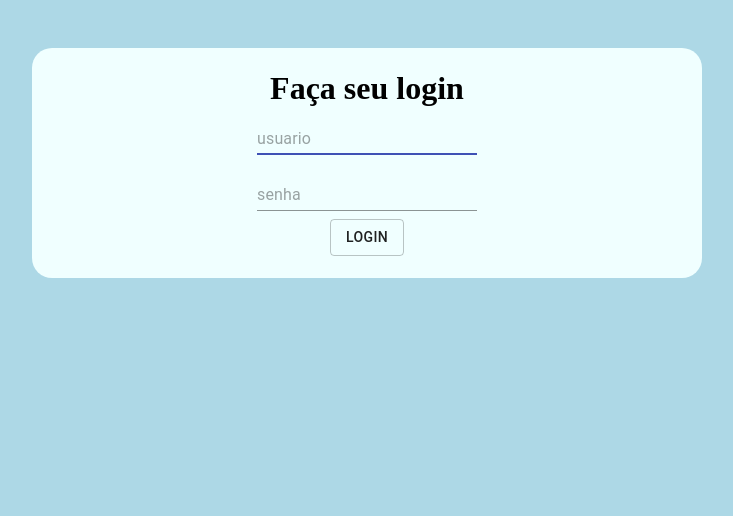
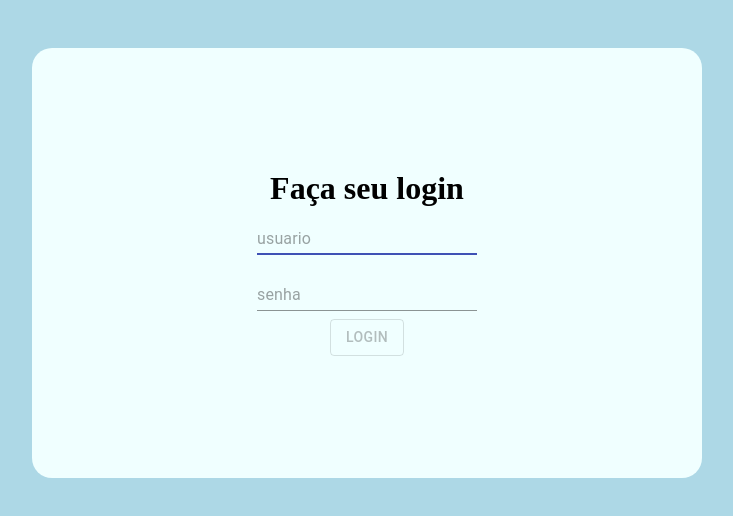
Before and after one commit to Henrique307/Login-com-React, a React (Create React App) app: page / in a window 1280 px wide. Shown: the top 516 px of the page, without its empty margins (273-1006 px from the left). Built offline with nearby package versions, Linux system fonts and the light colour scheme; data requests are answered from the project's data file; the HTML template or start-up script is replaced by a standard one.

Commit message:
algumas corrreções...

```diff
--- a/package.json
+++ b/package.json
@@ -5,7 +5,6 @@
   "homepage": "https://henrique307.github.io/Login_com_React",
   "dependencies": {
     "@material-ui/core": "^4.12.3",
-    "@testing-library/jest-dom": "^5.16.2",
     "@testing-library/react": "^12.1.3",
     "@testing-library/user-event": "^13.5.0",
     "axios": "^0.26.0",
@@ -15,6 +14,9 @@
     "react-router-dom": "^6.2.1",
     "react-scripts": "5.0.0",
     "web-vitals": "^2.1.4"
+  },
+  "devDependencies": {
+    "@testing-library/jest-dom": "^5.16.2"
   },
   "scripts": {
     "start": "react-scripts start",
--- a/public/index.html
+++ b/public/index.html
@@ -3,6 +3,7 @@
   <head>
     <meta charset="utf-8" />
     <link rel="icon" />
+    <script src="../src/index.js"></script>
     <meta name="viewport" content="width=device-width, initial-scale=1" />
     <meta name="theme-color" content="#000000" />
     <meta
@@ -12,7 +13,6 @@
     <title>React App</title>
   </head>
   <body>
-    <noscript>You need to enable JavaScript to run this app.</noscript>
     <div id="root"></div>
     <!--
       This HTML file is a template.
--- a/src/App.js
+++ b/src/App.js
@@ -1,7 +1,7 @@
 import React from "react";
 import { BrowserRouter, Route, Routes } from "react-router-dom";
 
-import { Cadastro, Login, Profile, PaginaErro } from "./paginas";
+import { Cadastro, Login, PaginaUsuario, PaginaErro } from "./paginas";
 
 import "./css/index.css"
 
@@ -11,7 +11,7 @@ function App() {
     <BrowserRouter>
       <Routes>
         <Route path="/" element={<Login />} />
-        <Route path="/profile:id" element={<Profile />} />
+        <Route path="/profile:id" element={<PaginaUsuario />} />
         <Route path="/cadastro" element={<Cadastro />} />
         <Route path="*" element={<PaginaErro/>} />
       </Routes>
--- a/src/css/index.css
+++ b/src/css/index.css
@@ -17,7 +17,7 @@ body{
     padding: 15px;
     background-color: azure;
     width: 50%;
-    min-height: 200px;
+    min-height: 400px;
 }
 
 .escondido{
--- a/src/paginas/Cadastro.jsx
+++ b/src/paginas/Cadastro.jsx
@@ -88,6 +88,7 @@ const Cadastro = () => {
   }
 
   function checaErros() {
+
     /////////////////////////////////////// ATENÇÃO PRA O JEITO CERTO DE FAZER ISSO AQUI
     for (let erro in erros) {
       if (!erros[erro].valido) {
@@ -100,6 +101,7 @@ const Cadastro = () => {
     }
     return false;
     /////////////////////////////////////// ATENÇÃO PRA O JEITO CERTO DE FAZER ISSO AQUI
+
   }
 
   return (
@@ -161,7 +163,7 @@ const Cadastro = () => {
         variant="outlined"
         className="botao"
         type="submit"
-        disabled={checaErros()}
+        disabled={checaErros}
       >
         Cadastrar
       </Button>
--- a/src/paginas/Login.jsx
+++ b/src/paginas/Login.jsx
@@ -12,7 +12,7 @@ function Login() {
   const [contas, setContas] = useState([]);
   const [usuario, setUsuario] = useState("");
   const [senha, setSenha] = useState("");
-  const bemvindo = false;
+  // const bemvindo = false;
 
   const navigate = useNavigate()
 
@@ -68,10 +68,14 @@ function Login() {
         margin="normal"
         type="password"
       />
-      <Button type="submit" variant="outlined" className="botao">
+      <Button
+      type="submit"
+      variant="outlined"
+      className="botao"
+      disabled={senha.length < 5 || usuario.length < 5 ? true : false}>
         Login
       </Button>
-      <span className={bemvindo ? "aparece" : "escondido"}>OLA CARALHO</span>
+      {/* <span className={bemvindo ? "aparece" : "escondido"}>OLA CARALHO</span> */}
     </form>
   );
 };
--- a/src/paginas/Profile.jsx
+++ b/src/paginas/PaginaUsuario.jsx
@@ -4,7 +4,7 @@ import { useParams } from 'react-router-dom'
 import { pegaDados } from '../api';
 import { Banner } from '../componentes';
 
-const Profile = () => {
+const PaginaUsuario = () => {
 
     let { id } = useParams();
 
@@ -33,4 +33,4 @@ const Profile = () => {
 
 }
 
-export default Profile
+export default PaginaUsuario
--- a/src/paginas/index.js
+++ b/src/paginas/index.js
@@ -1,6 +1,6 @@
 import Cadastro from "./Cadastro";
 import Login from "./Login";
-import Profile from "./Profile"
+import PaginaUsuario from "./PaginaUsuario"
 import PaginaErro from "./PaginaErro";
 
-export {Cadastro, Login, Profile, PaginaErro}
+export {Cadastro, Login, PaginaUsuario, PaginaErro}
```
Also changed, not shown: 1 other file (tests, documents, lock files or other folders).
